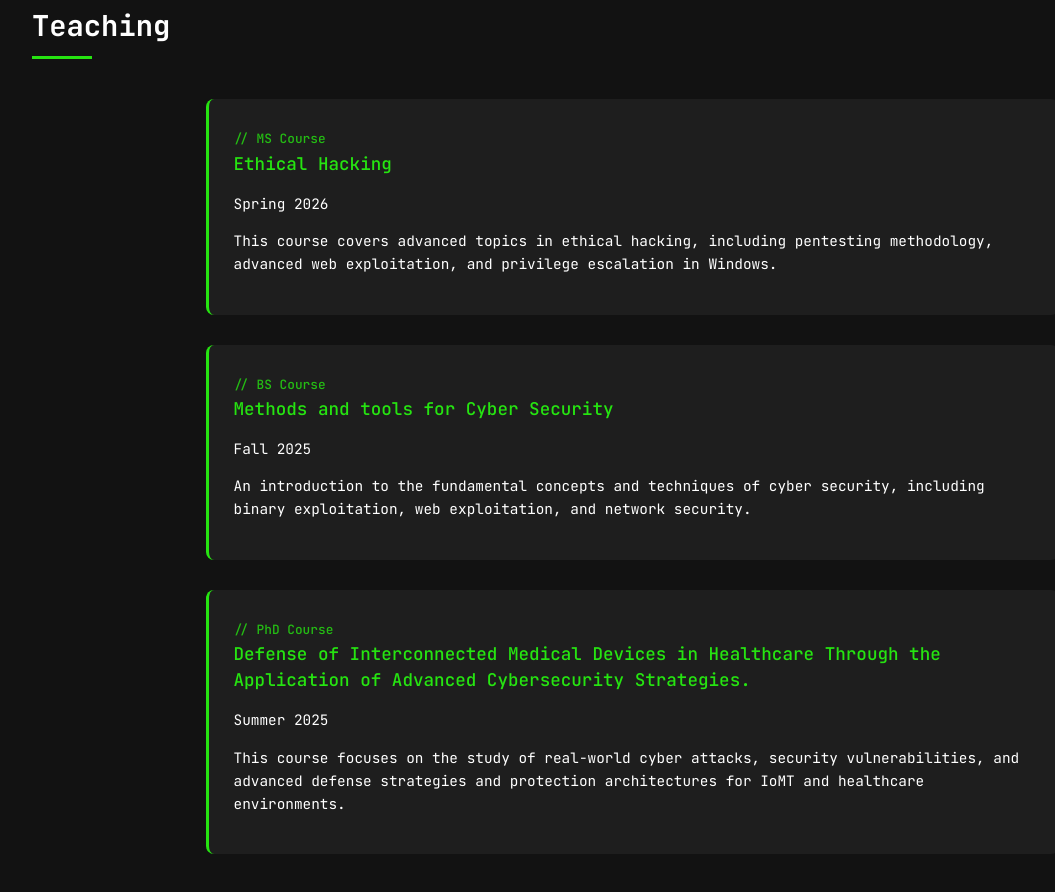
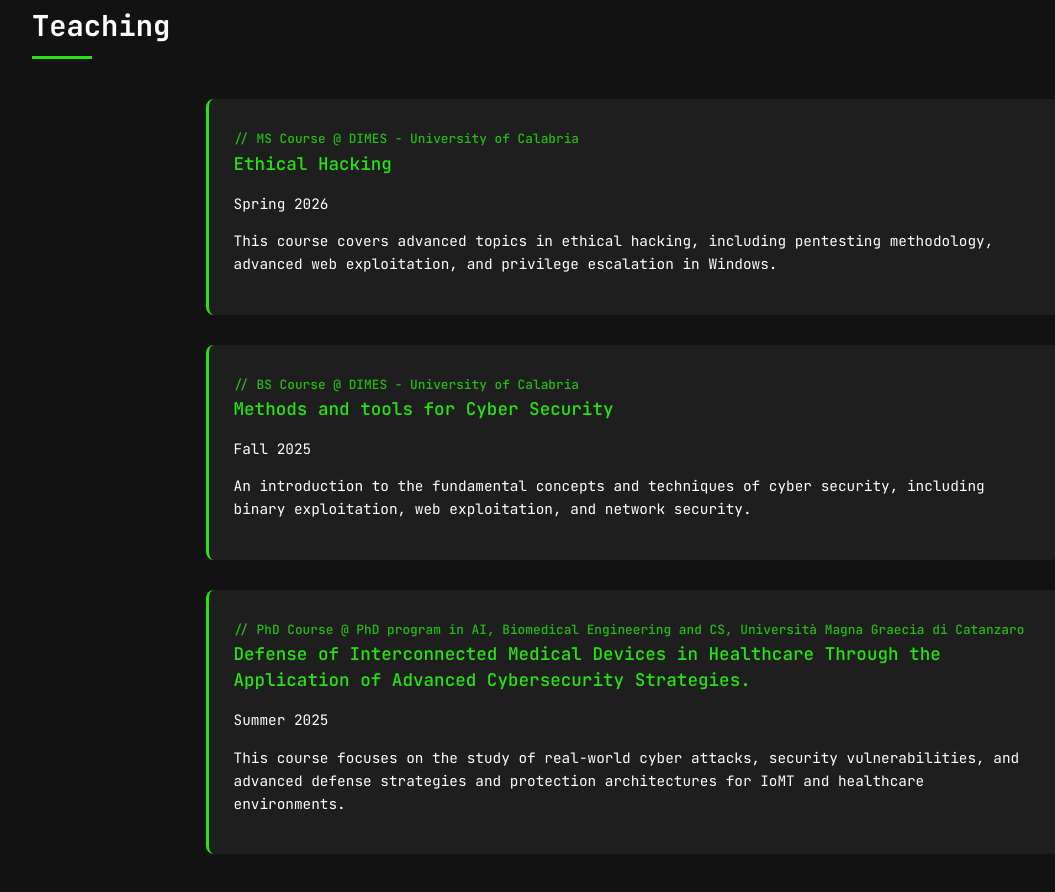
Before and after one commit to fras3c/fras3c.github.io, a website: page index.html in a window 1280 px wide. Shown: the part 6771-7663 px from the top of the page, without its empty margins (8-1063 px from the left). Drawn offline with nearby package versions, Linux system fonts and the light colour scheme; some icons are missing.

Commit message:
further teaching updates

```diff
--- a/index.html
+++ b/index.html
@@ -633,7 +633,7 @@
 
     <div class="container--small">
         <div class="title-box">
-            <h3 class="title-text"><span class="title-badge">// MS Course</span><br>Ethical Hacking</h3>
+            <h3 class="title-text"><span class="title-badge">// MS Course @ DIMES - University of Calabria </span><br>Ethical Hacking</h3>
             <div class="subtitle-text">
                 <p>Spring 2026</p>
                 <p>This course covers advanced topics in ethical hacking, including pentesting methodology, advanced web exploitation, and privilege escalation in Windows.</p>
@@ -643,7 +643,7 @@
 
     <div class="container--small">
         <div class="title-box">
-            <h3 class="title-text"><span class="title-badge">// BS Course</span><br>Methods and tools for Cyber Security</h3>
+            <h3 class="title-text"><span class="title-badge">// BS Course @ DIMES - University of Calabria </span><br>Methods and tools for Cyber Security</h3>
             <div class="subtitle-text">
                 <p>Fall 2025</p>
                 <p>An introduction to the fundamental concepts and techniques of cyber security, including binary exploitation, web exploitation, and network security.</p>
@@ -653,7 +653,7 @@
 
         <div class="container--small">
         <div class="title-box">
-            <h3 class="title-text"><span class="title-badge">// PhD Course</span><br>Defense of Interconnected Medical Devices in Healthcare Through the Application of Advanced Cybersecurity Strategies.</h3>
+            <h3 class="title-text"><span class="title-badge">// PhD Course @ PhD program in AI, Biomedical Engineering and CS, Università Magna Graecia di Catanzaro </span><br>Defense of Interconnected Medical Devices in Healthcare Through the Application of Advanced Cybersecurity Strategies.</h3>
             <div class="subtitle-text">
                 <p>Summer 2025</p>
                 <p>This course focuses on the study of real-world cyber attacks, security vulnerabilities, and advanced defense strategies and protection architectures for IoMT and healthcare environments.</p>
```
